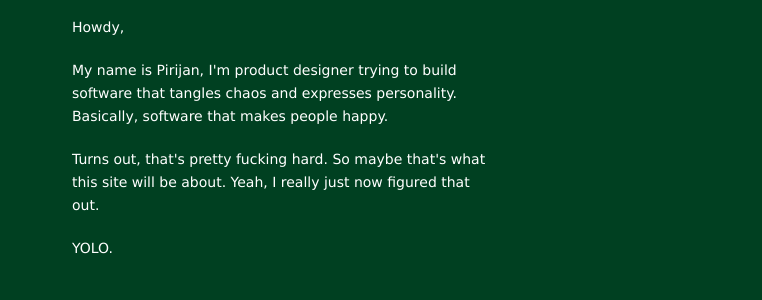
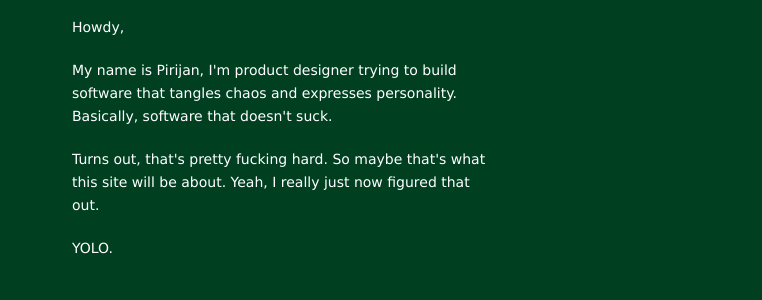
Before and after one commit to pketh/pketh.github.io, a Jekyll site: the page built from about/index.html, in a window 1280 px wide. Shown: the part 274-574 px from the top of the page, without its empty margins (258-1020 px from the left). Built offline with Jekyll 4.4.1, drawn with Linux system fonts in a browser that asks for light colours; Markdown is read by kramdown in place of the engine named in the settings.

Commit message:
update /about copy

```diff
--- a/about/index.html
+++ b/about/index.html
@@ -13,7 +13,7 @@ title: ＿φ(°-°=) About
 
  <p>Howdy,</p>
 
-  <p>My name is Pirijan, I'm product designer trying to build software that tangles chaos and expresses personality. Basically, software that makes people happy.</p>
+  <p>My name is Pirijan, I'm product designer trying to build software that tangles chaos and expresses personality. Basically, software that doesn't suck.</p>
 
   <p>Turns out, that's pretty fucking hard. So maybe that's what this site will be about. Yeah, I really just now figured that out.</p>
 
```
